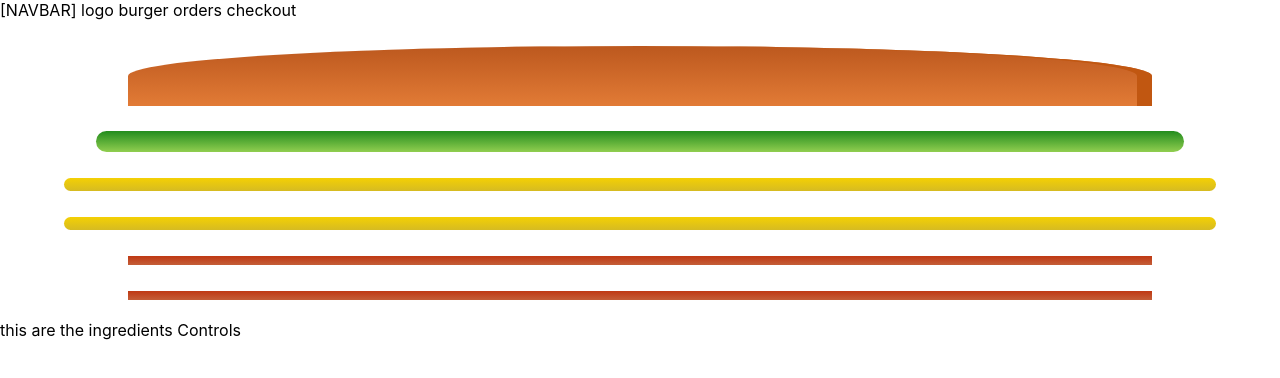
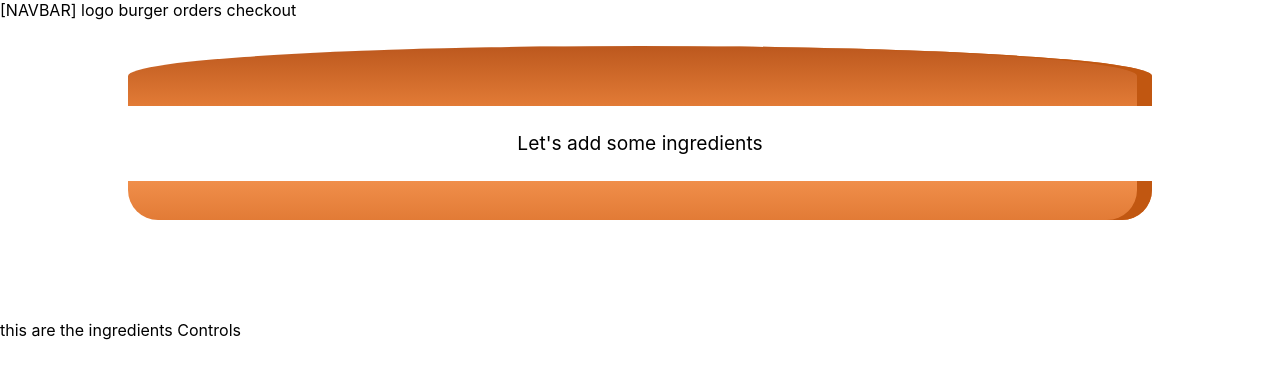
Before and after one commit to germancardenasm/burgerRestaurantOrderSystem, a React (Create React App) app: page / in a window 1280 px wide. Shown: the top 378 px of the page. Built offline with nearby package versions, Linux system fonts and the light colour scheme.

Commit message:
Display a phrase when no ingredients have been added

```diff
--- a/src/components/Burger/BurgerGraphic/BurgerGraphic.js
+++ b/src/components/Burger/BurgerGraphic/BurgerGraphic.js
@@ -3,21 +3,23 @@ import Ingredient from "../Ingredient/Ingredient";
 import "./BurgerGraphic.css";
 
 const BurgerGraphic = props => {
-  console.log("props", props);
-  const ingCompArr = Object.keys(props.ingredients).map(ingType => {
-    console.log("ingType", ingType);
-    return [...Array(props.ingredients[ingType])].map((_, i) => {
-      return <Ingredient type={ingType} key={ingType + i} />;
-    });
-  });
-  console.log("ingComArr", ingCompArr);
+  const ingCompArr = Object.keys(props.ingredients)
+    .map(ingType => {
+      console.log("ingType", ingType);
+      return [...Array(props.ingredients[ingType])].map((_, i) => {
+        return <Ingredient type={ingType} key={ingType + i} />;
+      });
+    })
+    .reduce((acc, curr) => {
+      return acc.concat(curr);
+    }, []);
+  console.log("ingCompArr.length", ingCompArr.length);
   return (
     <div className="burger">
       <Ingredient type="bread_top" />
-      {ingCompArr}
+      {ingCompArr.length ? ingCompArr : <p>Let's add some ingredients</p>}
       <Ingredient type="bread_bottom" />
     </div>
   );
 };
-
 export default BurgerGraphic;
--- a/src/containers/BurgerBuilder/BurgerBuilder.js
+++ b/src/containers/BurgerBuilder/BurgerBuilder.js
@@ -6,10 +6,10 @@ import "./BurgerBuilder.css";
 export default class BurgerBuilder extends Component {
   state = {
     ingredients: {
-      salad: 1,
-      cheese: 2,
-      bacon: 2,
-      meat: 1
+      salad: 0,
+      cheese: 0,
+      bacon: 0,
+      meat: 0
     }
   };
 
```
